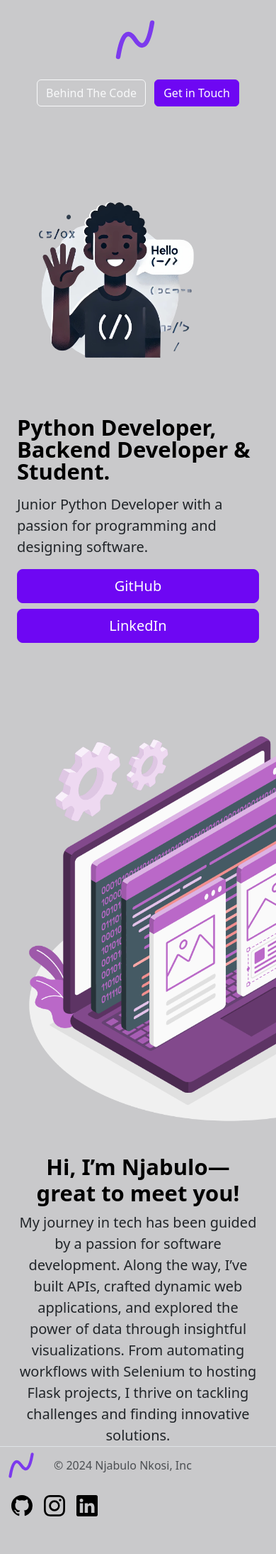
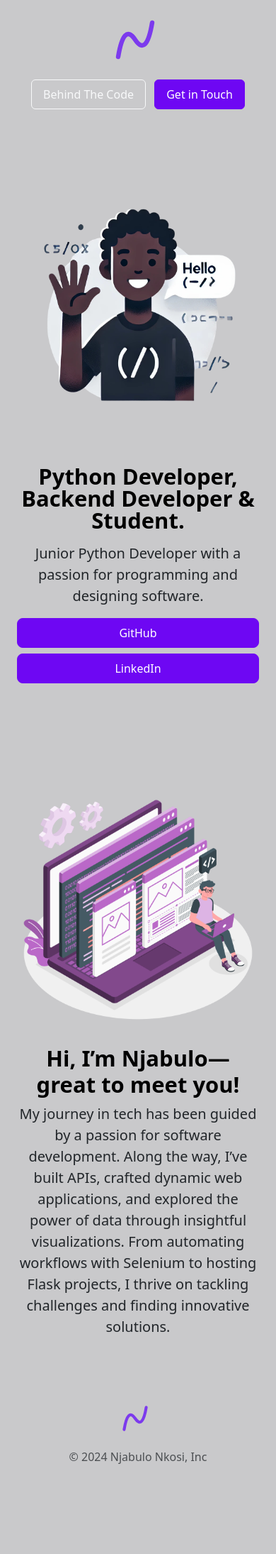
Before and after one commit to njabulo-nkosi/portfolio-website, a Flask app: page / in a window 390 px wide; the page is wider, and only the part inside the window is pictured. Shown: that part at 71% size. Before the commit the page ends 2137 px from the top of that part, so only its background shows below. Run offline with Flask 3, Linux system fonts and the light colour scheme; parts of the project's set-up code (start-up, migrations or seed data) failed here and were passed over; some libraries are stand-ins or nearby versions.

Commit message:
Changes made to the styles.css file and other html files concerning fixes for the website's appearance on mobile

```diff
--- a/static/css/styles.css
+++ b/static/css/styles.css
@@ -3,3 +3,34 @@
     padding-right: 0 !important;
     background-color: #C9C9CB;
 }
+
+.btn {
+  padding: 0.5rem 1rem;
+  font-size: 1rem;
+}
+
+svg {
+  max-width: 100%;
+  height: auto;
+}
+
+.responsive-image {
+  max-width: 70%; /* Slightly smaller for desktop */
+  height: auto;
+  margin: 0 auto; /* Center image horizontally */
+}
+
+@media (max-width: 768px) {
+  .text-end {
+    text-align: center !important;
+  }
+
+  .d-flex {
+    flex-direction: column !important;
+    align-items: center !important;
+  }
+
+  .responsive-image {
+    max-width: 100%; /* Full width for tablets and smaller screens */
+  }
+}
--- a/templates/footer.html
+++ b/templates/footer.html
@@ -1,36 +1,42 @@
+<footer class="py-3" style="background-color: #C9C9CB;">
+  <div class="container">
+    <div class="row align-items-center">
+      <!-- Left Column: Logo and Text -->
+      <div class="col-12 col-md-6 text-center text-md-start mb-3 mb-md-0">
+        <a href="/" class="d-flex align-items-center justify-content-center justify-content-md-start mb-3 text-body-secondary text-decoration-none lh-1">
+          <svg class="bi me-2" width="60" height="52" role="img" aria-label="Stylized N" viewBox="0 0 100 100">
+            <path d="M20 80 Q30 20, 50 50 T80 20" fill="none" stroke="#7c3aed" stroke-width="8" stroke-linecap="round" stroke-linejoin="round" />
+          </svg>
+        </a>
+        <span class="text-body-secondary">© {{ year }} Njabulo Nkosi, Inc</span>
+      </div>
 
-    <footer class="d-flex flex-wrap justify-content-between align-items-center py-0 my-0 border-top" style="background-color: #C9C9CB;">
-    <div class="col-md-4 d-flex align-items-center">
-      <a href="/" class="mb-3 me-2 mb-md-0 text-body-secondary text-decoration-none lh-1">
-        <svg class="bi me-2" width="60" height="52" role="img" aria-label="Stylized N" viewBox="0 0 100 100">
-    <path d="M20 80 Q30 20, 50 50 T80 20"
-          fill="none"
-          stroke="#7c3aed"
-          stroke-width="8"
-          stroke-linecap="round"
-          stroke-linejoin="round" />
-  </svg>
-      </a>
-      <span class="mb-3 mb-md-0 text-body-secondary">© {{ year }} Njabulo Nkosi, Inc</span>
+      <!-- Right Column: Social Links -->
+      <div class="col-12 col-md-6 text-center text-md-end">
+        <ul class="list-unstyled d-flex justify-content-center justify-content-md-end">
+          <li class="ms-3">
+            <a href="https://github.com/njabulo-nkosi" class="text-body-secondary" target="_blank">
+              <svg width="24" height="24" aria-label="GitHub">
+                ...GitHub SVG...
+              </svg>
+            </a>
+          </li>
+          <li class="ms-3">
+            <a href="#" class="text-body-secondary" target="_blank">
+              <svg width="24" height="24" aria-label="Instagram">
+                ...Instagram SVG...
+              </svg>
+            </a>
+          </li>
+          <li class="ms-3">
+            <a href="https://www.linkedin.com/in/njabulo-nkosi-71a11422a/" class="text-body-secondary" target="_blank">
+              <svg width="24" height="24" aria-label="LinkedIn">
+                ...LinkedIn SVG...
+              </svg>
+            </a>
+          </li>
+        </ul>
+      </div>
     </div>
-
-    <ul class="nav col-md-4 justify-content-center list-unstyled d-flex">
-      <li class="ms-3"><a class="text-body-secondary" target="_blank" href="https://github.com/njabulo-nkosi"><svg xmlns="http://www.w3.org/2000/svg" width="30" height="30" fill="black" class="bi bi-github" viewBox="0 0 16 16">
-  <path d="M8 0C3.58 0 0 3.58 0 8c0 3.54 2.29 6.53 5.47 7.59.4.07.55-.17.55-.38 0-.19-.01-.82-.01-1.49-2.01.37-2.53-.49-2.69-.94-.09-.23-.48-.94-.82-1.13-.28-.15-.68-.52-.01-.53.63-.01 1.08.58 1.23.82.72 1.21 1.87.87 2.33.66.07-.52.28-.87.51-1.07-1.78-.2-3.64-.89-3.64-3.95 0-.87.31-1.59.82-2.15-.08-.2-.36-1.02.08-2.12 0 0 .67-.21 2.2.82.64-.18 1.32-.27 2-.27s1.36.09 2 .27c1.53-1.04 2.2-.82 2.2-.82.44 1.1.16 1.92.08 2.12.51.56.82 1.27.82 2.15 0 3.07-1.87 3.75-3.65 3.95.29.25.54.73.54 1.48 0 1.07-.01 1.93-.01 2.2 0 .21.15.46.55.38A8.01 8.01 0 0 0 16 8c0-4.42-3.58-8-8-8"/>
-</svg></a></li>
-      <li class="ms-3"><a class="text-body-secondary" target="_blank" href="#"><svg xmlns="http://www.w3.org/2000/svg" width="30" height="30" fill="black" class="bi bi-instagram" viewBox="0 0 16 16">
-  <path d="M8 0C5.829 0 5.556.01 4.703.048 3.85.088 3.269.222 2.76.42a3.9 3.9 0 0 0-1.417.923A3.9 3.9 0 0 0 .42 2.76C.222 3.268.087 3.85.048 4.7.01 5.555 0 5.827 0 8.001c0 2.172.01 2.444.048 3.297.04.852.174 1.433.372 1.942.205.526.478.972.923 1.417.444.445.89.719 1.416.923.51.198 1.09.333 1.942.372C5.555 15.99 5.827 16 8 16s2.444-.01 3.298-.048c.851-.04 1.434-.174 1.943-.372a3.9 3.9 0 0 0 1.416-.923c.445-.445.718-.891.923-1.417.197-.509.332-1.09.372-1.942C15.99 10.445 16 10.173 16 8s-.01-2.445-.048-3.299c-.04-.851-.175-1.433-.372-1.941a3.9 3.9 0 0 0-.923-1.417A3.9 3.9 0 0 0 13.24.42c-.51-.198-1.092-.333-1.943-.372C10.443.01 10.172 0 7.998 0zm-.717 1.442h.718c2.136 0 2.389.007 3.232.046.78.035 1.204.166 1.486.275.373.145.64.319.92.599s.453.546.598.92c.11.281.24.705.275 1.485.039.843.047 1.096.047 3.231s-.008 2.389-.047 3.232c-.035.78-.166 1.203-.275 1.485a2.5 2.5 0 0 1-.599.919c-.28.28-.546.453-.92.598-.28.11-.704.24-1.485.276-.843.038-1.096.047-3.232.047s-2.39-.009-3.233-.047c-.78-.036-1.203-.166-1.485-.276a2.5 2.5 0 0 1-.92-.598 2.5 2.5 0 0 1-.6-.92c-.109-.281-.24-.705-.275-1.485-.038-.843-.046-1.096-.046-3.233s.008-2.388.046-3.231c.036-.78.166-1.204.276-1.486.145-.373.319-.64.599-.92s.546-.453.92-.598c.282-.11.705-.24 1.485-.276.738-.034 1.024-.044 2.515-.045zm4.988 1.328a.96.96 0 1 0 0 1.92.96.96 0 0 0 0-1.92m-4.27 1.122a4.109 4.109 0 1 0 0 8.217 4.109 4.109 0 0 0 0-8.217m0 1.441a2.667 2.667 0 1 1 0 5.334 2.667 2.667 0 0 1 0-5.334"/>
-</svg></a></li>
-      <li class="ms-3"><a class="text-body-secondary" target="_blank" href="https://www.linkedin.com/in/njabulo-nkosi-71a11422a/"><svg xmlns="http://www.w3.org/2000/svg" width="30" height="30" fill="black" class="bi bi-linkedin" viewBox="0 0 16 16">
-  <path d="M0 1.146C0 .513.526 0 1.175 0h13.65C15.474 0 16 .513 16 1.146v13.708c0 .633-.526 1.146-1.175 1.146H1.175C.526 16 0 15.487 0 14.854zm4.943 12.248V6.169H2.542v7.225zm-1.2-8.212c.837 0 1.358-.554 1.358-1.248-.015-.709-.52-1.248-1.342-1.248S2.4 3.226 2.4 3.934c0 .694.521 1.248 1.327 1.248zm4.908 8.212V9.359c0-.216.016-.432.08-.586.173-.431.568-.878 1.232-.878.869 0 1.216.662 1.216 1.634v3.865h2.401V9.25c0-2.22-1.184-3.252-2.764-3.252-1.274 0-1.845.7-2.165 1.193v.025h-.016l.016-.025V6.169h-2.4c.03.678 0 7.225 0 7.225z"/>
-</svg></a></li>
-    </ul>
-  </footer>
-
-    <!-- Bootstrap core JS-->
-      <script src="https://cdn.jsdelivr.net/npm/bootstrap@5.2.3/dist/js/bootstrap.bundle.min.js"></script>
-      <!-- Core theme JS-->
-      <script src="{{ url_for('static', filename='js/scripts.js') }}"></script>
-
-</body>
-</html>
+  </div>
+</footer>
--- a/templates/header.html
+++ b/templates/header.html
@@ -2,6 +2,7 @@
 <html lang="en">
 <head>
     <meta charset="UTF-8">
+    <meta name="viewport" content="width=device-width, initial-scale=1">
     <title>Njabulo Nkosi</title>
 
     {% block styles %}
--- a/templates/index.html
+++ b/templates/index.html
@@ -1,31 +1,55 @@
 {% include "header.html" %}
 
-<div class="container-fluid col-xxl-8 px-4 py-5" style="background-color: #C9C9CB;">
-    <div class="row flex-lg-row-reverse align-items-center g-5 py-5" style="padding-left: 0; padding-right: 0;">
-      <div class="col-10 col-sm-8 col-lg-6">
-        <img src="{{ url_for('static', filename='avatar-nj.png') }}" class="d-block mx-lg-auto img-fluid" alt="Avatar" width="700" height="500" loading="lazy">
+<!-- Hero Section -->
+<div class="container-fluid px-4 py-5" style="background-color: #C9C9CB;">
+  <div class="row align-items-center g-5 py-5">
+    <!-- Image Section -->
+    <div class="col-12 col-md-6 order-md-2 text-center">
+      <img
+        src="{{ url_for('static', filename='avatar-nj.png') }}"
+        class="img-fluid"
+        alt="Avatar"
+        loading="lazy"
+        style="max-width: 100%; height: auto;"
+      >
     </div>
-      <div class="col-lg-6">
-        <h1 class="display-5 fw-bold text-body-emphasis lh-1 mb-3">Python Developer, Backend Developer & Student.</h1>
-        <p class="lead">Junior Python Developer with a passion for programming and designing software.</p>
+    <!-- Text Section -->
+    <div class="col-12 col-md-6 order-md-1 text-center text-md-start">
+      <h1 class="display-5 fw-bold text-body-emphasis lh-1 mb-3">
+        Python Developer, Backend Developer & Student.
+      </h1>
+      <p class="lead">
+        Junior Python Developer with a passion for programming and designing software.
+      </p>
       <div class="d-grid gap-2 d-md-flex justify-content-md-start">
-          <a href="https://github.com/njabulo-nkosi" target="_blank" class="btn btn-primary btn-lg px-4 me-md-2" style="border-color: #6E07F3; background-color: #6E07F3; color: #fff;">GitHub</a>
-          <a href="https://www.linkedin.com/in/njabulo-nkosi-71a11422a" target="_blank" class="btn btn-primary btn-lg px-4 me-md-2" style="border-color: #6E07F3; background-color: #6E07F3; color: #fff;">LinkedIn</a>
+        <a href="https://github.com/njabulo-nkosi" target="_blank"
+           class="btn btn-primary btn-lg px-4 me-md-2"
+           style="border-color: #6E07F3; background-color: #6E07F3; color: #fff;">
+          GitHub
+        </a>
+        <a href="https://www.linkedin.com/in/njabulo-nkosi-71a11422a" target="_blank"
+           class="btn btn-primary btn-lg px-4"
+           style="border-color: #6E07F3; background-color: #6E07F3; color: #fff;">
+          LinkedIn
+        </a>
       </div>
     </div>
   </div>
 </div>
 
-<div class="px-4 py-0 my-0 text-center" style="background-color: #C9C9CB;">
-    <img class="d-block mx-auto mb-4" src="{{ url_for('static', filename='Developer activity-amico.png') }}" alt="Laptop" width="600" height="600">
+<!-- Introduction Section -->
+<div class="px-4 py-5 text-center" style="background-color: #C9C9CB;">
+  <img
+    src="{{ url_for('static', filename='Developer activity-amico.png') }}"
+    alt="Laptop"
+    class="img-fluid mx-auto mb-4 responsive-image"
+
+  >
   <h1 class="display-5 fw-bold text-body-emphasis">Hi, I’m Njabulo—great to meet you!</h1>
-    <div class="col-lg-6 mx-auto">
-      <p class="lead mb-0">My journey in tech has been guided by a passion for software development. Along the way, I’ve built APIs, crafted dynamic web applications, and explored the power of data through insightful visualizations. From automating workflows with Selenium to hosting Flask projects, I thrive on tackling challenges and finding innovative solutions.
+  <div class="col-lg-8 col-md-10 mx-auto">
+    <p class="lead mb-4">
+      My journey in tech has been guided by a passion for software development. Along the way, I’ve built APIs, crafted dynamic web applications, and explored the power of data through insightful visualizations. From automating workflows with Selenium to hosting Flask projects, I thrive on tackling challenges and finding innovative solutions.
     </p>
-<!--      <div class="d-grid gap-2 d-sm-flex justify-content-sm-center">-->
-<!--        <button type="button" class="btn btn-primary btn-lg px-4 gap-3">Primary button</button>-->
-<!--        <button type="button" class="btn btn-outline-secondary btn-lg px-4">Secondary</button>-->
-<!--      </div>-->
   </div>
 </div>
 
```
Also changed, not shown: templates/credits.html (+19 -17 lines). Lines whose indentation alone changed are shown as unchanged.
